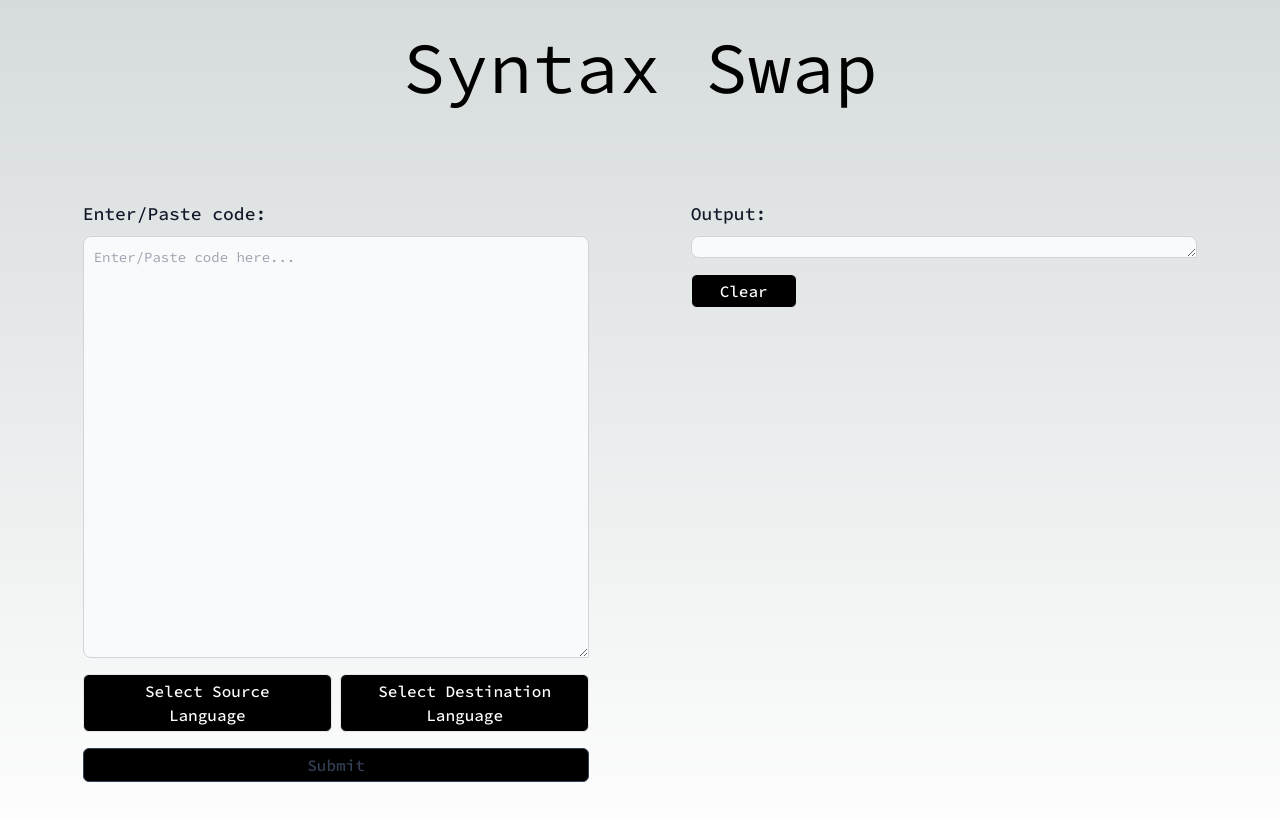
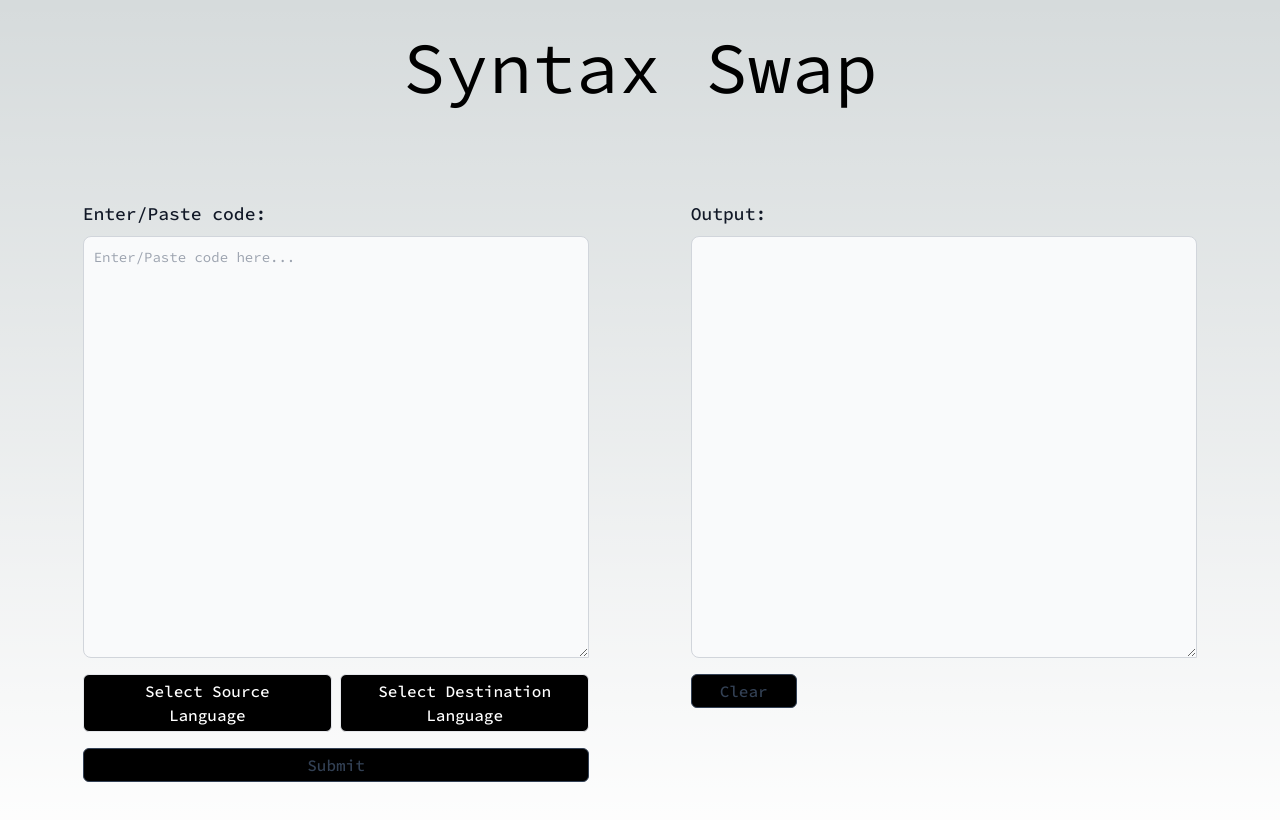
Before and after one commit to MAHolzbach/syntax-swap, a Next.js app: page / in a window 1280 px wide. Shown: the top 820 px of the page. Built offline with nearby package versions, Linux system fonts and the light colour scheme.

Commit message:
Styling result. Switch from props to context api

```diff
--- a/app/components/Form.tsx
+++ b/app/components/Form.tsx
@@ -3,6 +3,8 @@
 import { FormEvent, useState } from "react";
 
 import useSWRMutation from "swr/mutation";
+
+import { FormContext } from "../context";
 
 import Result from "./Result";
 import Submit from "./Submit";
@@ -20,6 +22,7 @@ const Form = () => {
   const [destinationLanguage, setDestinationLanguage] = useState<string | null>(
     null
   );
+  const [personality, setPersonality] = useState();
 
   const query = {
     messages: [
@@ -69,6 +72,8 @@ const Form = () => {
   };
 
   const setResponse = () => {
+    if (clear) return "";
+
     if (isMutating) return "Converting...";
 
     if (error)
@@ -76,27 +81,30 @@ const Form = () => {
 
     if (data) return data.choices[0].message.content;
 
-    if (clear) return "";
-
     return "";
   };
 
+  const context = {
+    formValue,
+    setFormValue,
+    handleSubmit,
+    setResponse,
+    handleClear,
+    clear,
+    setClear,
+    sourceLanguage,
+    setSourceLanguage,
+    destinationLanguage,
+    setDestinationLanguage,
+    personality,
+    setPersonality,
+  };
+
   return (
-    <>
-      <Submit
-        setFormValue={setFormValue}
-        handleSubmit={handleSubmit}
-        setSourceLanguage={setSourceLanguage}
-        sourceLanguage={sourceLanguage}
-        setDestinationLanguage={setDestinationLanguage}
-        destinationLanguage={destinationLanguage}
-      />
-      <Result
-        response={setResponse()}
-        handleClear={handleClear}
-        destinationLanguage={destinationLanguage}
-      />
-    </>
+    <FormContext.Provider value={context}>
+      <Submit />
+      <Result />
+    </FormContext.Provider>
   );
 };
 
--- a/app/components/LanguageSelect.tsx
+++ b/app/components/LanguageSelect.tsx
@@ -1,23 +1,23 @@
 "use client";
 
-import { useEffect, useRef, useState } from "react";
+import { useContext, useEffect, useRef, useState } from "react";
+
+import { FormContext } from "../context";
 
 type TLanguageSelectProps = {
   type: string;
-  setSourceLanguage?: (language: string | null) => void;
-  sourceLanguage?: string | null;
-  setDestinationLanguage?: (language: string | null) => void;
-  destinationLanguage?: string | null;
 };
 
-const LanguageSelect = ({
-  type,
-  setSourceLanguage,
-  sourceLanguage,
-  setDestinationLanguage,
-  destinationLanguage,
-}: TLanguageSelectProps) => {
+const LanguageSelect = ({ type }: TLanguageSelectProps) => {
+  const {
+    setSourceLanguage,
+    sourceLanguage,
+    setDestinationLanguage,
+    destinationLanguage,
+  } = useContext(FormContext);
+
   const [toggleMenu, setToggleMenu] = useState(false);
+
   const languages = [
     "Unknown",
     "javascript",
@@ -44,9 +44,9 @@ const LanguageSelect = ({
   }, [toggleMenu]);
 
   const handleLanguageSelect = (language: string) => {
-    if (setSourceLanguage) setSourceLanguage(language);
+    if (type === "source") setSourceLanguage(language);
 
-    if (setDestinationLanguage) setDestinationLanguage(language);
+    if (type === "destination") setDestinationLanguage(language);
 
     setToggleMenu(!toggleMenu);
   };
--- a/app/components/PersonalitySelect.tsx
+++ b/app/components/PersonalitySelect.tsx
@@ -1,12 +1,16 @@
-import { useState } from "react";
+import { useContext } from "react";
+import { FormContext } from "./Form";
 
 const PersonalitySelect = () => {
-  const helpfulPersonality = "You are a helpful senior software developer.";
-  const arrogantPersonality =
-    "You are a very smart senior software developer. You are disdainful of questions from junior developers and consider them a waste of your time. Provide the code translation, but fill it with arrogant or passive aggressive comments about how easy it was. Scold the user for wasting your time.";
-  const [personality, setPersonality] = useState(helpfulPersonality);
+  const { setPersonality } = useContext(FormContext);
 
-  return <div>PersonalitySelect</div>;
+  const personalities = {
+    helpful: "You are a helpful senior software developer.",
+    arrogant:
+      "You are a very smart senior software developer. You are disdainful of questions from junior developers and consider them a waste of your time. Provide the code translation, but fill it with arrogant or passive aggressive comments about how easy it was. Scold the user for wasting your time.",
+  };
+
+  return <input type="radio">PersonalitySelect</input>;
 };
 
 export default PersonalitySelect;
--- a/app/components/Result.tsx
+++ b/app/components/Result.tsx
@@ -10,7 +10,7 @@ import plaintext from "highlight.js/lib/languages/plaintext";
 import python from "highlight.js/lib/languages/python";
 import rust from "highlight.js/lib/languages/rust";
 
-import { useEffect } from "react";
+import { useContext, useEffect } from "react";
 
 hljs.registerLanguage("plaintext", plaintext);
 hljs.registerLanguage("javascript", javascript);
@@ -25,22 +25,16 @@ hljs.registerLanguage("rust", rust);
 
 import "highlight.js/styles/github-dark.css";
 
-type TResultProps = {
-  response: string;
-  handleClear: () => void;
-  destinationLanguage: string | null;
-};
+import { FormContext } from "../context";
 
-const Result = ({
-  response,
-  handleClear,
-  destinationLanguage,
-}: TResultProps) => {
+const Result = () => {
+  const { setResponse, handleClear, destinationLanguage } =
+    useContext(FormContext);
   useEffect(() => {
     hljs.highlightAll();
   }, []);
 
-  let formatted = hljs.highlight(response.replace(/`{3}/gm, ""), {
+  let formatted = hljs.highlight(setResponse().replace(/`{3}/gm, ""), {
     language: destinationLanguage || "plaintext",
   }).value;
 
@@ -52,17 +46,17 @@ const Result = ({
       >
         Output:
       </label>
-      <pre id="outputCode">
-        <code
-          className={`block mb-4 p-2.5 w-full h-full text-sm text-gray-900 bg-gray-50 rounded-tl-lg rounded-tr-lg rounded-bl-lg border border-gray-300 dark:bg-gray-700 dark:border-gray-600 dark:placeholder-gray-400 dark:text-white focus:ring-gray-300 lg:resize-y !whitespace-pre overflow-x-auto language-${destinationLanguage}`}
-          dangerouslySetInnerHTML={{
-            __html: formatted,
-          }}
-        ></code>
-      </pre>
+      <pre
+        id="outputCode"
+        className={`block mb-4 p-2.5 w-full min-h-[422px] focus:min-h-min text-sm text-gray-900 bg-gray-50 rounded-tl-lg rounded-tr-lg rounded-bl-lg border border-gray-300 dark:bg-gray-700 dark:border-gray-600 dark:placeholder-gray-400 dark:text-white focus:ring-gray-300 lg:resize-y !whitespace-pre overflow-x-auto language-${destinationLanguage}`}
+        dangerouslySetInnerHTML={{
+          __html: formatted,
+        }}
+      ></pre>
       <button
         onClick={() => handleClear()}
-        className="bg-black border-dark border rounded-md inline-flex items-center justify-center py-1 px-7 text-center text-base font-medium text-white hover:bg-body-color hover:border-body-color disabled:bg-gray-3 disabled:border-gray-3 disabled:text-dark-5"
+        disabled={!formatted}
+        className="bg-black border-dark border rounded-md inline-flex items-center justify-center py-1 px-7 text-center text-base font-medium text-white hover:bg-body-color hover:border-body-color disabled:border-slate-700 disabled:text-slate-700 disabled:hover:bg-black"
       >
         Clear
       </button>
--- a/app/components/Submit.tsx
+++ b/app/components/Submit.tsx
@@ -1,23 +1,17 @@
-import { FormEvent } from "react";
+import { useContext } from "react";
 import LanguageSelect from "./LanguageSelect";
 
-type TSubmitProps = {
-  setFormValue: (val: string) => void;
-  handleSubmit: (e: FormEvent) => void;
-  setSourceLanguage: (language: string | null) => void;
-  sourceLanguage: string | null;
-  setDestinationLanguage: (language: string | null) => void;
-  destinationLanguage: string | null;
-};
+import { FormContext } from "../context";
 
-const Submit = ({
-  setFormValue,
-  handleSubmit,
-  setSourceLanguage,
-  sourceLanguage,
-  setDestinationLanguage,
-  destinationLanguage,
-}: TSubmitProps) => {
+const Submit = () => {
+  const {
+    formValue,
+    setFormValue,
+    handleSubmit,
+    sourceLanguage,
+    destinationLanguage,
+  } = useContext(FormContext);
+
   return (
     <form id="inputForm" className="my-12 w-full lg:w-5/12">
       <label
@@ -35,20 +29,16 @@ const Submit = ({
           placeholder="Enter/Paste code here..."
         ></textarea>
         <div className="flex w-full justify-between mb-4">
-          <LanguageSelect
-            type="source"
-            setSourceLanguage={setSourceLanguage}
-            sourceLanguage={sourceLanguage}
-          />
-          <LanguageSelect
-            type="destination"
-            setDestinationLanguage={setDestinationLanguage}
-            destinationLanguage={destinationLanguage}
-          />
+          <LanguageSelect type="source" />
+          <LanguageSelect type="destination" />
         </div>
         <button
           onClick={(e) => handleSubmit(e)}
-          disabled={sourceLanguage === null || destinationLanguage === null}
+          disabled={
+            sourceLanguage === null ||
+            destinationLanguage === null ||
+            !formValue
+          }
           className="bg-black border-dark border rounded-md self-start py-1 px-7 text-center text-base font-medium text-white hover:bg-slate-500 disabled:border-slate-700 disabled:text-slate-700 disabled:hover:bg-black w-full"
         >
           Submit
--- /dev/null
+++ b/app/context.ts
@@ -0,0 +1,25 @@
+import { FormEvent, createContext } from "react";
+
+type TContext = {
+  formValue: string | null;
+  setFormValue: (val: string) => void;
+  setResponse: () => "";
+  handleClear: () => void;
+  handleSubmit: (e: FormEvent) => void;
+  setSourceLanguage: (language: string | null) => void;
+  sourceLanguage?: string | null;
+  setDestinationLanguage: (language: string | null) => void;
+  destinationLanguage?: string | null;
+};
+
+export const FormContext = createContext<TContext>({
+  formValue: "",
+  setResponse: () => "",
+  handleClear: () => {},
+  setFormValue: () => {},
+  handleSubmit: () => {},
+  setSourceLanguage: () => {},
+  sourceLanguage: "",
+  setDestinationLanguage: () => {},
+  destinationLanguage: "",
+});
```
